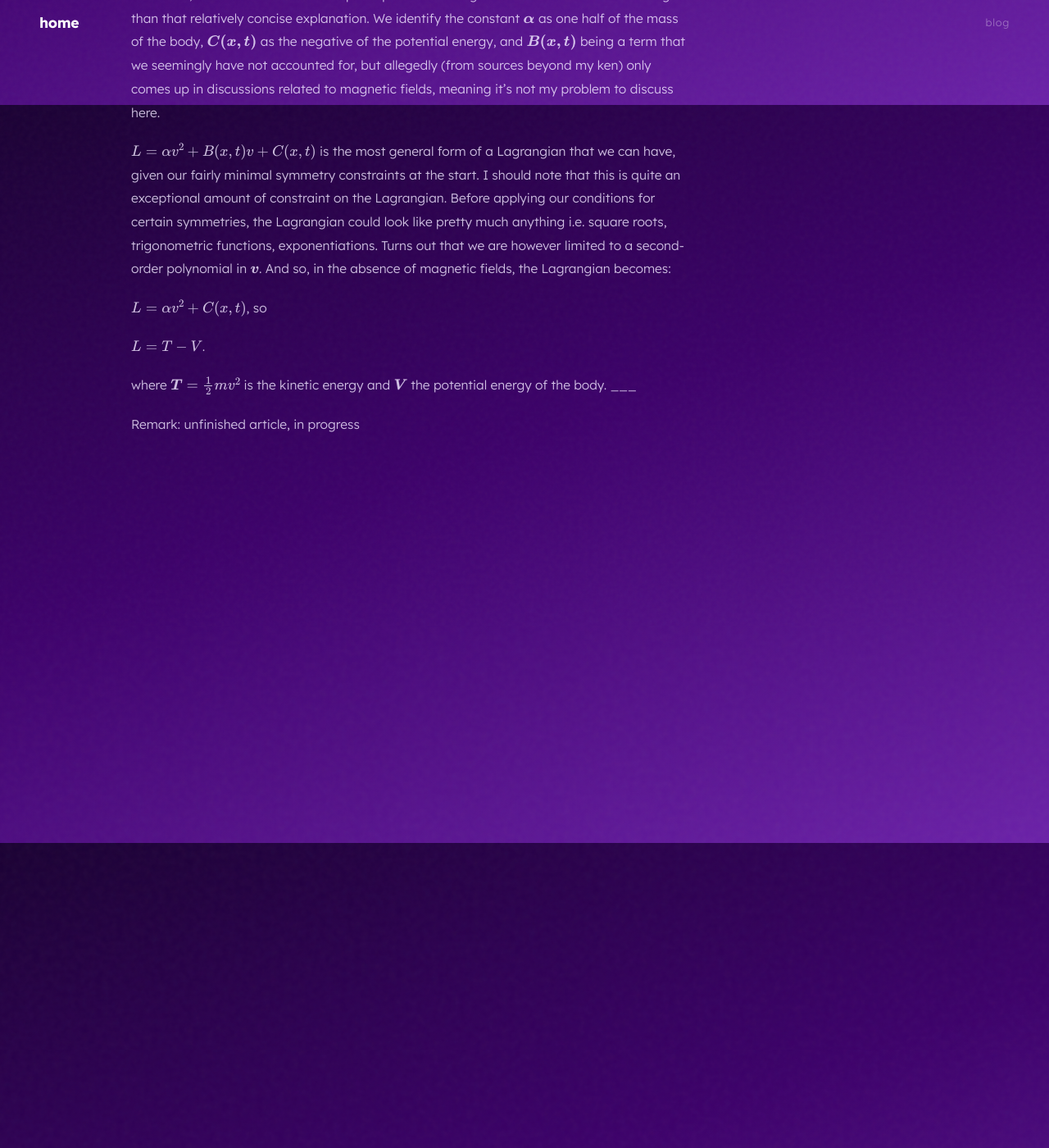
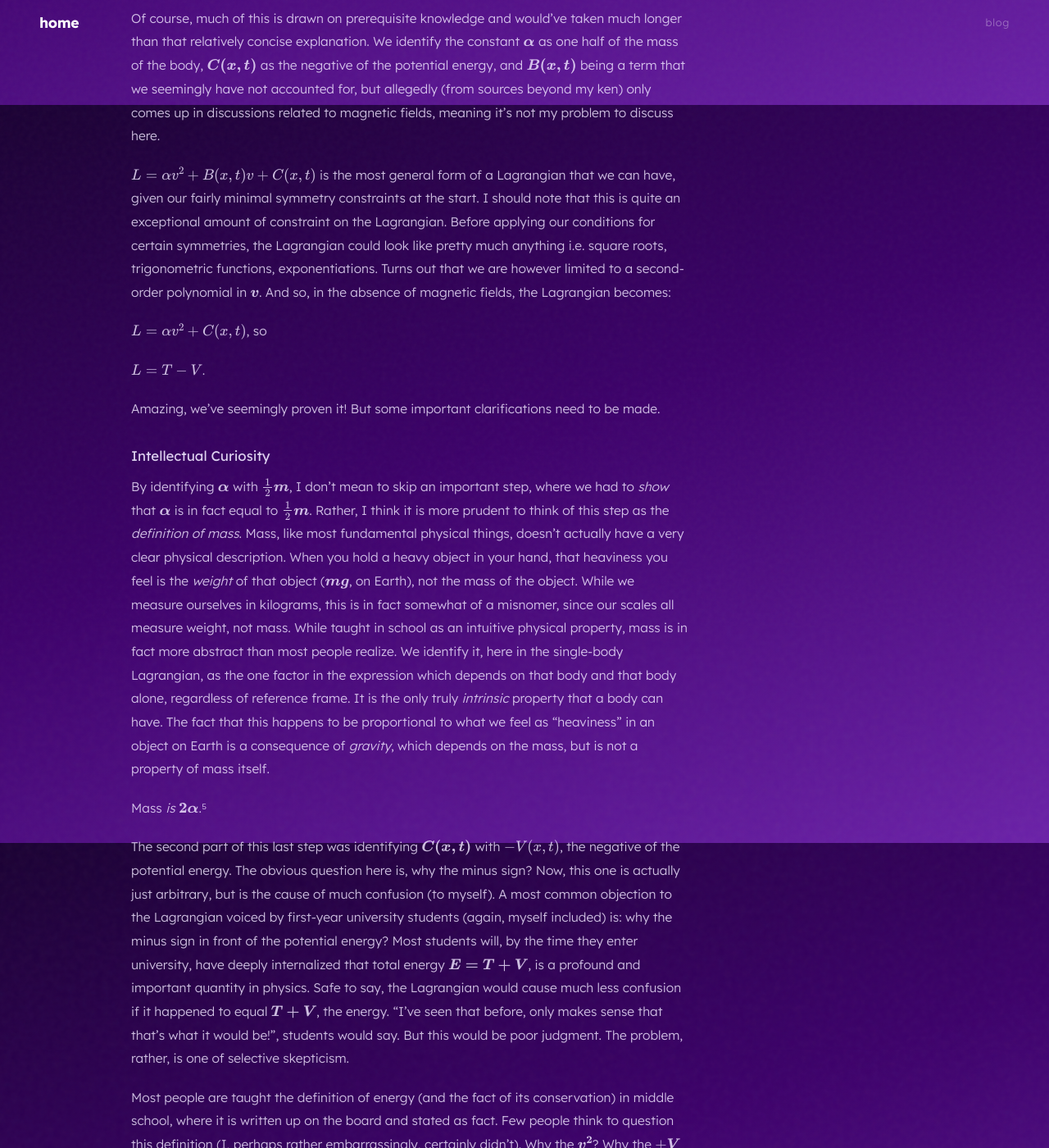
Before and after one commit to swardforever/home, a Jekyll site: the page built from _posts/2026-04-24-questioning-the-lagrangian.md, in a window 1280 px wide and 1400 px high, scrolled down 4372 px. Shown: the whole window at 82% size. Built offline with Jekyll 4.4.1, drawn with Linux system fonts in a browser that asks for light colours; some of the changed text lies outside the part shown.

Commit message:
Clarify Lagrangian mechanics and address misconceptions
Expanded on the explanation of the Lagrangian and its relationship to energy, addressing common misconceptions and emphasizing the importance of intellectual curiosity in understanding physics.

```diff
--- a/_posts/2026-04-24-questioning-the-lagrangian.md
+++ b/_posts/2026-04-24-questioning-the-lagrangian.md
@@ -12,7 +12,7 @@ description: "A proof-based exploration of why the Lagrangian must equal T-V, de
 
 Why is the Lagrangian equal to $$T-V$$?
 
-That is one of the most natural questions a student first encountering the Lagrangian has. Why does it appear the way it does? When I was a freshman in high school and learning about the Lagrangian, I did briefly wonder why it was equal to $$T-V$$, but paid very little mind to it. Lately, however, I thought about it a little more after struggling with some basic problems and ragequitting. Doing a little digging uncovered a brief proof from Landau & Lifschitz. I was unsatisfied with it, however, and after some collaboration with friends, we devised a 'proof' of why the Lagrangian is more or less constrained to some specific boundaries. Such questions in a field commonly regarded as dead such as physics is highly important, which is why I curled a lip witnessing a teacher answer the question with a dismissive "because the laws of nature dictate it so." It is like saying Basel's Theorem appears because God willed it to be, paying no mind to mathematical beauty and induction. If ever that were true, it is but a half-truth. Sans intellectual curiosity, all that scientists have is pretty much just the revision and confirmation of old ideas, never the challenging of paradigms in Galileo, Newton, Einstein. But enough rambling.
+That is one of the most natural questions a student first encountering the Lagrangian has. Why does it appear the way it does? When I was a freshman in high school and learning about the Lagrangian, I did briefly wonder why it was equal to $$T-V$$ (the potential energy of the body subtracted by the kinetic energy of the body), but paid very little mind to it. Lately, however, I thought about it a little more after struggling with some basic problems and ragequitting. Doing a little digging uncovered a brief proof from Landau & Lifschitz. I was unsatisfied with it, however, and after some collaboration with friends, we devised a 'proof' of why the Lagrangian is more or less constrained to some specific boundaries. Such questions in a field commonly regarded as dead such as physics is highly important, which is why I curled a lip witnessing a teacher answer the question with a dismissive "because the laws of nature dictate it so." It is like saying Basel's Theorem appears because God willed it to be, paying no mind to mathematical beauty and induction. If ever that were true, it is but a half-truth. Sans intellectual curiosity, all that scientists have is pretty much just the revision and confirmation of old ideas, never the challenging of paradigms in Galileo, Newton, Einstein. But enough rambling.
 
 ### Assumptions
 
@@ -94,7 +94,62 @@ $$L = \alpha v^2 + C(x, t)$$, so
 
 $$L = T - V$$.
 
-where $\boldsymbol{T} = \frac{1}{2}mv^2$ is the kinetic energy and $\boldsymbol{V}$ the potential energy of the body.
+Amazing, we've seemingly proven it! But some important clarifications need to be made.
+
+### Intellectual Curiosity
+
+By identifying $\boldsymbol{\alpha}$ with $\frac{1}{2}\boldsymbol{m}$, I don't mean to skip an
+important step, where we had to *show* that $\boldsymbol{\alpha}$ is in fact equal to $\frac{1}{2}\boldsymbol{m}$.
+Rather, I think it is more prudent to think of this step as the *definition of mass*. Mass, like most
+fundamental physical things, doesn't actually have a very clear physical description. When you hold a
+heavy object in your hand, that heaviness you feel is the *weight* of that object ($\boldsymbol{mg}$, on
+Earth), not the mass of the object. While we measure ourselves in kilograms, this is in fact somewhat of
+a misnomer, since our scales all measure weight, not mass. While taught in school as an intuitive physical
+property, mass is in fact more abstract than most people realize. We identify it, here in the single-body
+Lagrangian, as the one factor in the expression which depends on that body and that body alone, regardless
+of reference frame. It is the only truly *intrinsic* property that a body can have. The fact that this
+happens to be proportional to what we feel as "heaviness" in an object on Earth is a consequence of
+*gravity*, which depends on the mass, but is not a property of mass itself.
+
+Mass *is* $\boldsymbol{2\alpha}$.⁵
+
+The second part of this last step was identifying $\boldsymbol{C(x, t)}$ with $-V(x, t)$, the negative
+of the potential energy. The obvious question here is, why the minus sign? Now, this one is actually just
+arbitrary, but is the cause of much confusion (to myself). A most common objection to the Lagrangian
+voiced by first-year university students (again, myself included) is: why the minus sign in front of the
+potential energy? Most students will, by the time they enter university, have deeply internalized that
+total energy $\boldsymbol{E = T + V}$, is a profound and important quantity in physics. Safe to say, the
+Lagrangian would cause much less confusion if it happened to equal $\boldsymbol{T + V}$, the energy.
+"I've seen that before, only makes sense that that's what it would be!", students would say. But this
+would be poor judgment. The problem, rather, is one of selective skepticism.
+
+Most people are taught the definition of energy (and the fact of its conservation) in middle school,
+where it is written up on the board and stated as fact. Few people think to question this definition (I,
+perhaps rather embarrassingly, certainly didn't). Why the $\boldsymbol{v^2}$? Why the $+\boldsymbol{V}$
+instead of the $-\boldsymbol{V}$? And even those who do question, likely give up after a short while and
+submit to internalizing the definition of energy as fact, and over time come to think of it as a deeply
+physical truth. But there is nothing intuitively physical about energy! Sure, it certainly is physical,
+in the sense that we use it in physics (same as mass). But can you tell me what it looks like? Can you
+tell me what it feels like? When I first learned Lagrangian mechanics, I used to love asking people for
+their "physical intuition for the Lagrangian", which is a fair, but difficult question. But never once
+did I stop to ask anyone what the physical intuition of energy is, an equally hard, but fair, question!
+Students enter their first analytical mechanics course with an unjustified acceptance of energy, and begin
+harassing its close cousin, the Lagrangian, as if it all of a sudden now has to prove itself. We could
+just as well have flipped signs on our definition of potential energy (which wouldn't be particularly
+unintuitive, because again, the intuition for potential energy isn't quite as deep or rigid as we might
+think), and thus defined energy as $\boldsymbol{T - V}$, and the Lagrangian and $\boldsymbol{T + V}$.
+Would you be happier with this?
+
+So, the real question becomes, well why is energy different from the Lagrangian by a sign change on the
+potential energy, $\boldsymbol{V}$? My best answer to that is that the sign change occurs as you apply
+Noether's theorem to find the energy as the conserved quantity arising from time translational symmetry,
+and that there isn't any obvious physical intuition for why the signs should differ. It's "just" an
+algebraic remnant, the "physical understanding" of which won't be particularly useful. But this is of
+course an unsatisfying answer, and I would be happy to hear better ones! But if you do go looking for
+better ones, remember to be fair, and if I may say, *symmetric*, in your scrutiny. While you may find a
+physical intuition for why the Lagrangian differs from the energy by the flip of a sign, that doesn't
+make either object privileged in terms of "intuition" above the other.
+
 ___
 
-Remark: unfinished article, in progress
+Remark: This is among the more technically complex posts I will make. For such posts, I will add disclaimers before convoluted sections that require high levels of context
```
